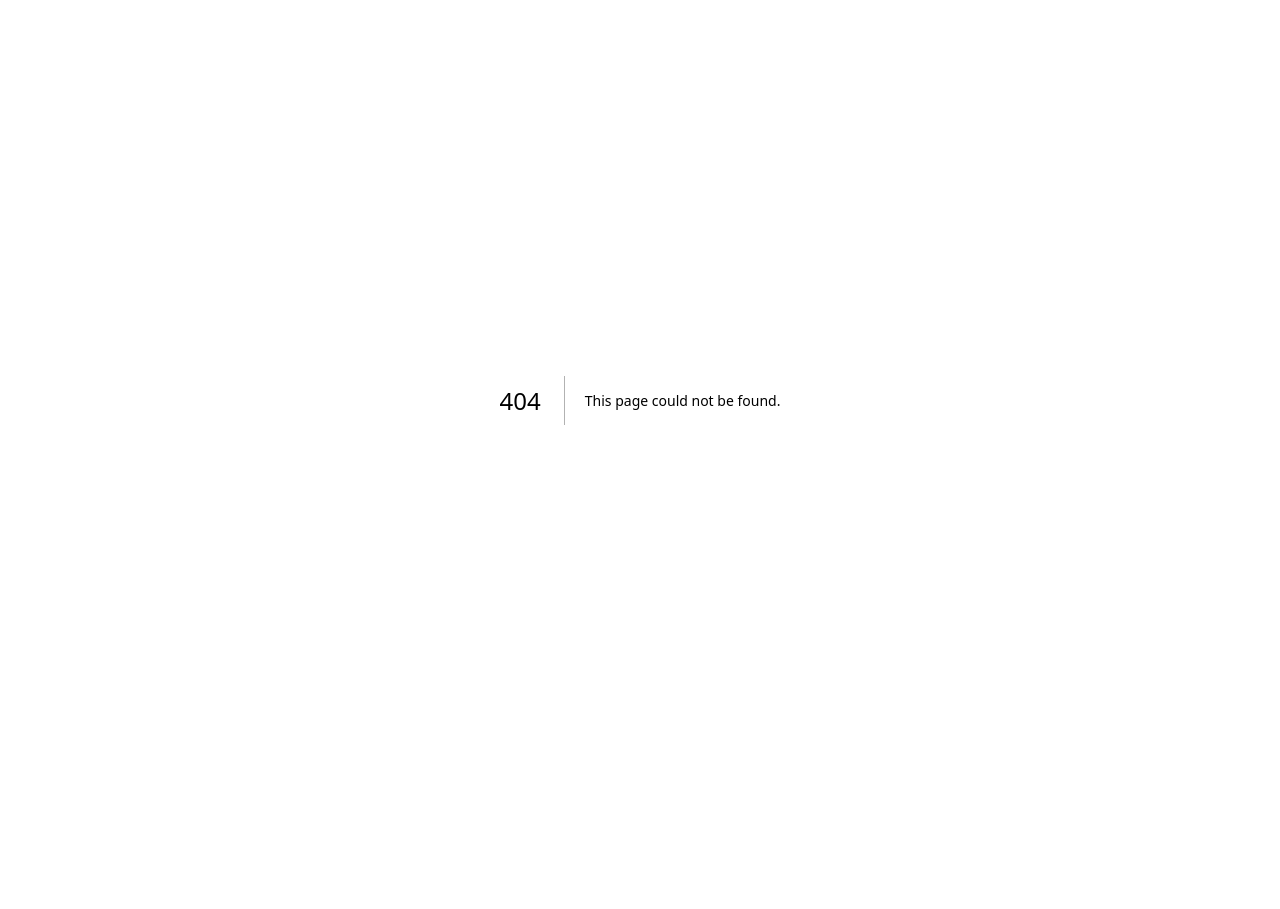
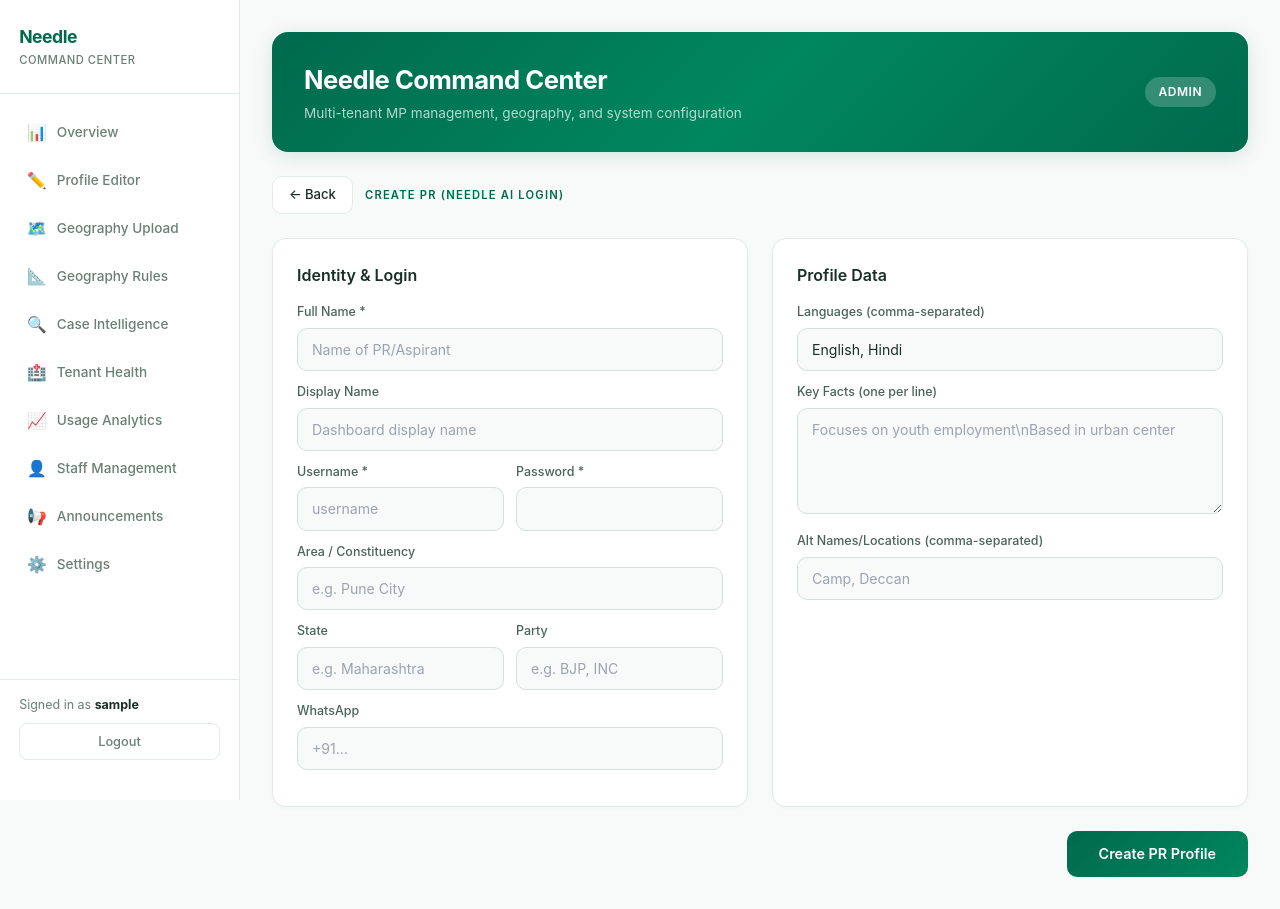
Before and after one commit to mediawale2023-needle/compass-needle, a Next.js app in the folder admin/: page /dashboard/prs/new in a window 1280 px wide. Before the commit this address had no page. Before the commit the page ends 800 px from the top, so only its background shows below. Built offline with nearby package versions, Linux system fonts and the light colour scheme; no server answers; sample sign-in values are in the browser's storage.

Commit message:
feat: add Needle AI (PR) user creation to admin dashboard and API

```diff
--- a/admin/app/dashboard/page.js
+++ b/admin/app/dashboard/page.js
@@ -46,6 +46,9 @@ export default function DashboardOverview() {
                     onChange={(e) => setSearch(e.target.value)}
                     style={{ flex: 1 }}
                 />
+                <Link href="/dashboard/prs/new" className="btn-secondary" style={{ textDecoration: 'none', whiteSpace: 'nowrap', padding: '10px 16px' }}>
+                    + Create PR (Needle AI)
+                </Link>
                 <Link href="/dashboard/mps/new" className="btn-primary" style={{ textDecoration: 'none', whiteSpace: 'nowrap' }}>
                     + Add New MP
                 </Link>
@@ -77,10 +80,21 @@ function StatCard({ icon, value, label, accent }) {
 }
 
 function MpCard({ mp }) {
+    const isPR = mp.role === 'pr';
     const initials = mp.display_name.split(' ').slice(0, 2).map(w => w[0]).join('').toUpperCase();
     const isLS = mp.house === 'Lok Sabha';
     const completeness = mp.completeness || 0;
     const fillClass = completeness >= 70 ? 'fill-good' : completeness >= 40 ? 'fill-mid' : 'fill-low';
+
+    let bgStyle = 'linear-gradient(135deg, #1f2937, #111827)'; // Dark Gray for PR
+    let tagLabel = 'PR';
+    let tagStyle = { background: '#e0e7ff', color: '#3730a3', border: '1px solid #c7d2fe' };
+
+    if (!isPR) {
+        bgStyle = isLS ? 'linear-gradient(135deg, #006a4d, #00875f)' : 'linear-gradient(135deg, #8d153a, #b91c50)';
+        tagLabel = isLS ? 'LS' : 'RS';
+        tagStyle = isLS ? { background: '#ecfdf5', color: '#047857' } : { background: '#fdf2f8', color: '#be185d' };
+    }
 
     return (
         <div className="mp-card">
@@ -88,7 +102,7 @@ function MpCard({ mp }) {
                 width: 44, height: 44, borderRadius: 12,
                 display: 'flex', alignItems: 'center', justifyContent: 'center',
                 fontWeight: 700, fontSize: '1rem', color: 'white', flexShrink: 0,
-                background: isLS ? 'linear-gradient(135deg, #006a4d, #00875f)' : 'linear-gradient(135deg, #8d153a, #b91c50)',
+                background: bgStyle,
             }}>
                 {initials}
             </div>
@@ -101,7 +115,7 @@ function MpCard({ mp }) {
                     <div className={`completeness-fill ${fillClass}`} style={{ width: `${completeness}%` }} />
                 </div>
             </div>
-            <span className={`tag ${isLS ? 'tag-ls' : 'tag-rs'}`}>{isLS ? 'LS' : 'RS'}</span>
+            <span className="tag" style={tagStyle}>{tagLabel}</span>
         </div>
     );
 }
--- /dev/null
+++ b/admin/app/dashboard/prs/new/page.js
@@ -0,0 +1,136 @@
+'use client';
+import { useState } from 'react';
+import { useRouter } from 'next/navigation';
+import { apiPost } from '@/lib/api';
+
+export default function CreatePRPage() {
+    const router = useRouter();
+    const [loading, setLoading] = useState(false);
+    const [error, setError] = useState('');
+    const [success, setSuccess] = useState('');
+
+    const [form, setForm] = useState({
+        name: '', display_name: '', username: '', password: '',
+        constituency: '', state: '', party: '', whatsapp_number: '',
+        languages: 'English, Hindi', key_facts: '', alt_names: '',
+    });
+
+    const set = (k) => (e) => setForm({ ...form, [k]: e.target.value });
+
+    const handleSubmit = async (e) => {
+        e.preventDefault();
+        if (!form.name || !form.username || !form.password) {
+            setError('Fill all required fields');
+            return;
+        }
+        setLoading(true);
+        setError('');
+        try {
+            const payload = {
+                name: form.name,
+                username: form.username,
+                password: form.password,
+                constituency: form.constituency || 'General',
+                whatsapp_number: form.whatsapp_number,
+                display_name: form.display_name || form.name,
+                state: form.state,
+                party: form.party || 'Independent',
+                languages: form.languages ? form.languages.split(',').map(s => s.trim()).filter(Boolean) : ['English', 'Hindi'],
+                key_facts: form.key_facts ? form.key_facts.split('\n').map(s => s.trim()).filter(Boolean) : [],
+                alt_names: form.alt_names ? form.alt_names.split(',').map(s => s.trim()).filter(Boolean) : [],
+            };
+            await apiPost('/api/admin/prs', payload);
+            setSuccess(`Created PR: ${form.name}`);
+            setTimeout(() => router.push('/dashboard'), 1500);
+        } catch (err) {
+            setError(err.message);
+        } finally {
+            setLoading(false);
+        }
+    };
+
+    return (
+        <>
+            <div style={{ display: 'flex', alignItems: 'center', gap: 12, marginBottom: '1.5rem' }}>
+                <button className="btn-secondary" onClick={() => router.push('/dashboard')}>← Back</button>
+                <div className="section-title" style={{ margin: 0, border: 'none', paddingBottom: 0 }}>Create PR (Needle AI Login)</div>
+            </div>
+
+            <form onSubmit={handleSubmit}>
+                <div style={{ display: 'grid', gridTemplateColumns: '1fr 1fr', gap: 24 }}>
+                    {/* Left Column */}
+                    <div className="glass-panel">
+                        <h3 style={{ color: '#1a2e28', fontSize: '1rem', fontWeight: 600, marginBottom: '1rem' }}>Identity & Login</h3>
+
+                        <div style={{ marginBottom: 12 }}>
+                            <label className="form-label">Full Name *</label>
+                            <input className="form-input" placeholder="Name of PR/Aspirant" value={form.name} onChange={set('name')} required />
+                        </div>
+                        <div style={{ marginBottom: 12 }}>
+                            <label className="form-label">Display Name</label>
+                            <input className="form-input" placeholder="Dashboard display name" value={form.display_name} onChange={set('display_name')} />
+                        </div>
+
+                        <div style={{ display: 'grid', gridTemplateColumns: '1fr 1fr', gap: 12, marginBottom: 12 }}>
+                            <div>
+                                <label className="form-label">Username *</label>
+                                <input className="form-input" placeholder="username" value={form.username} onChange={set('username')} required />
+                            </div>
+                            <div>
+                                <label className="form-label">Password *</label>
+                                <input className="form-input" type="password" value={form.password} onChange={set('password')} required />
+                            </div>
+                        </div>
+
+                        <div style={{ marginBottom: 12 }}>
+                            <label className="form-label">Area / Constituency</label>
+                            <input className="form-input" placeholder="e.g. Pune City" value={form.constituency} onChange={set('constituency')} />
+                        </div>
+
+                        <div style={{ display: 'grid', gridTemplateColumns: '1fr 1fr', gap: 12, marginBottom: 12 }}>
+                            <div>
+                                <label className="form-label">State</label>
+                                <input className="form-input" placeholder="e.g. Maharashtra" value={form.state} onChange={set('state')} />
+                            </div>
+                            <div>
+                                <label className="form-label">Party</label>
+                                <input className="form-input" placeholder="e.g. BJP, INC" value={form.party} onChange={set('party')} />
+                            </div>
+                        </div>
+                        <div style={{ marginBottom: 12 }}>
+                            <label className="form-label">WhatsApp</label>
+                            <input className="form-input" placeholder="+91..." value={form.whatsapp_number} onChange={set('whatsapp_number')} />
+                        </div>
+                    </div>
+
+                    {/* Right Column */}
+                    <div className="glass-panel">
+                        <h3 style={{ color: '#1a2e28', fontSize: '1rem', fontWeight: 600, marginBottom: '1rem' }}>Profile Data</h3>
+
+                        <div style={{ marginBottom: 12 }}>
+                            <label className="form-label">Languages (comma-separated)</label>
+                            <input className="form-input" placeholder="English, Hindi, Marathi" value={form.languages} onChange={set('languages')} />
+                        </div>
+                        <div style={{ marginBottom: 12 }}>
+                            <label className="form-label">Key Facts (one per line)</label>
+                            <textarea className="form-input" placeholder="Focuses on youth employment\nBased in urban center" rows={4} value={form.key_facts} onChange={set('key_facts')} />
+                        </div>
+                        <div style={{ marginBottom: 12 }}>
+                            <label className="form-label">Alt Names/Locations (comma-separated)</label>
+                            <input className="form-input" placeholder="Camp, Deccan" value={form.alt_names} onChange={set('alt_names')} />
+                        </div>
+                    </div>
+                </div>
+
+                {error && <div style={{ background: 'rgba(220,38,38,0.06)', border: '1px solid rgba(220,38,38,0.15)', color: '#dc2626', padding: '10px 14px', borderRadius: 10, fontSize: '0.82rem', marginTop: '1rem' }}>{error}</div>}
+                {success && <div style={{ background: 'rgba(5,150,105,0.06)', border: '1px solid rgba(5,150,105,0.15)', color: '#059669', padding: '10px 14px', borderRadius: 10, fontSize: '0.82rem', marginTop: '1rem' }}>{success}</div>}
+
+                <div style={{ marginTop: '1.5rem', textAlign: 'right' }}>
+                    <button type="submit" className="btn-primary" disabled={loading} style={{ padding: '12px 32px', fontSize: '0.9rem' }}>
+                        {loading ? 'Creating...' : 'Create PR Profile'}
+                    </button>
+                </div>
+            </form>
+        </>
+    );
+}
```
Also changed, not shown: 1 other file (tests, documents, lock files or other folders).
